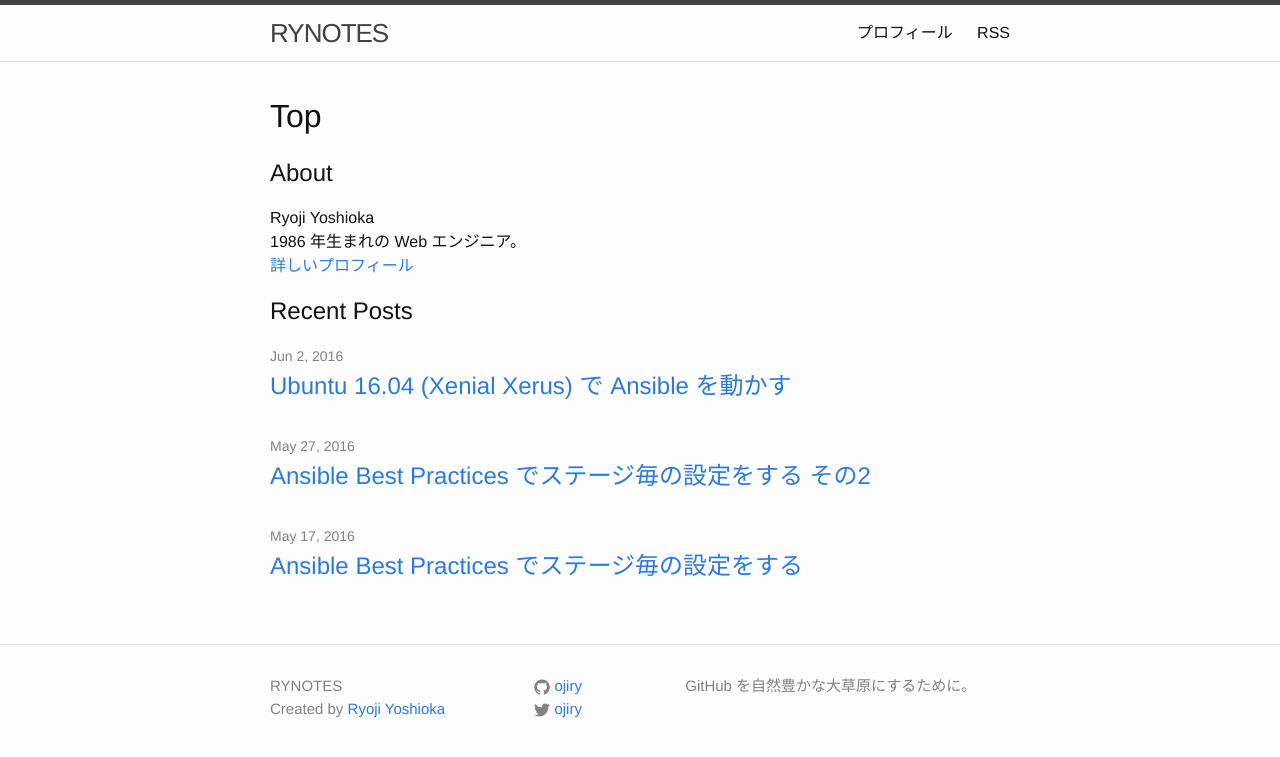
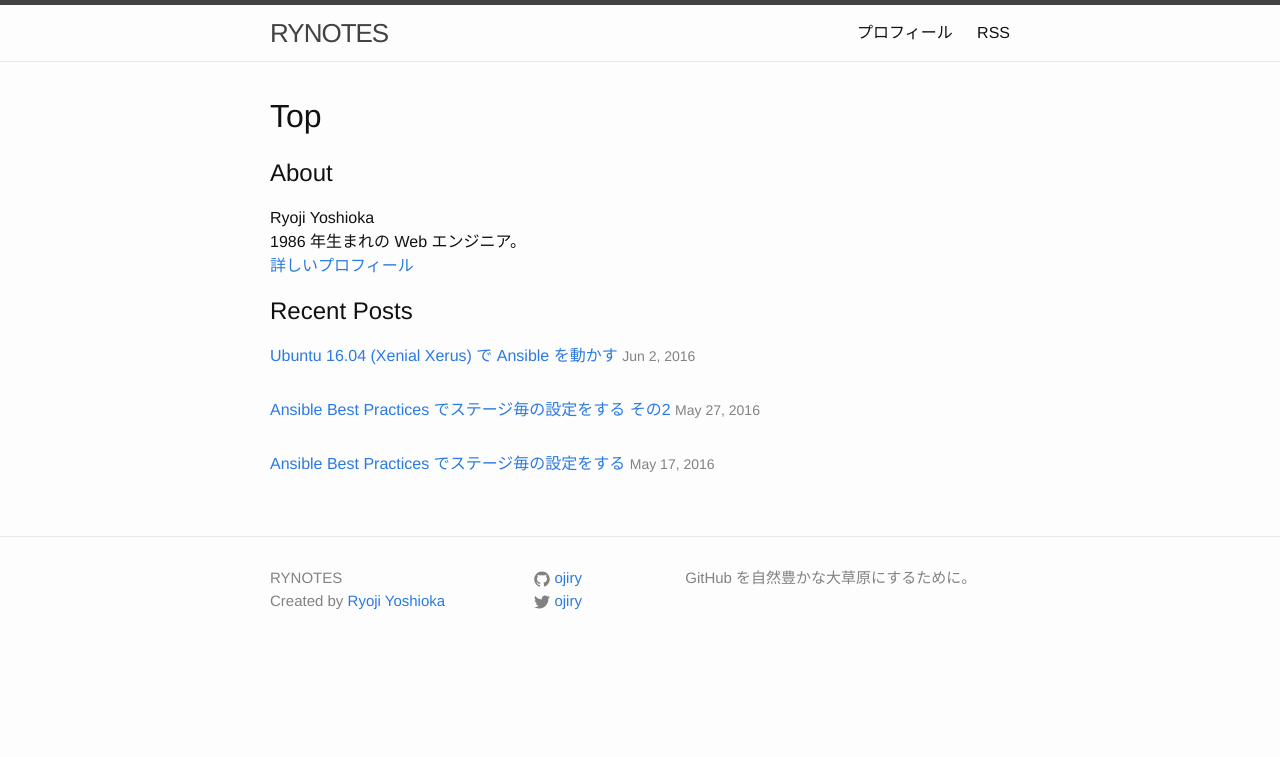
Before and after one commit to ojiry/blog, a Jekyll site: the page built from index.html, in a window 1280 px wide. Shown: the top 757 px of the page. Built offline with Jekyll 4.4.1, drawn with Linux system fonts in a browser that asks for light colours.

Commit message:
Change design of index.html

```diff
--- a/index.html
+++ b/index.html
@@ -23,11 +23,8 @@ layout: default
     <ul class="post-list">
       {% for post in site.posts %}
         <li>
+          <a href="{{ post.url | prepend: site.baseurl }}">{{ post.title }}</a>
           <span class="post-meta">{{ post.date | date: "%b %-d, %Y" }}</span>
-
-          <h2>
-            <a class="post-link" href="{{ post.url | prepend: site.baseurl }}">{{ post.title }}</a>
-          </h2>
         </li>
       {% endfor %}
     </ul>
```
